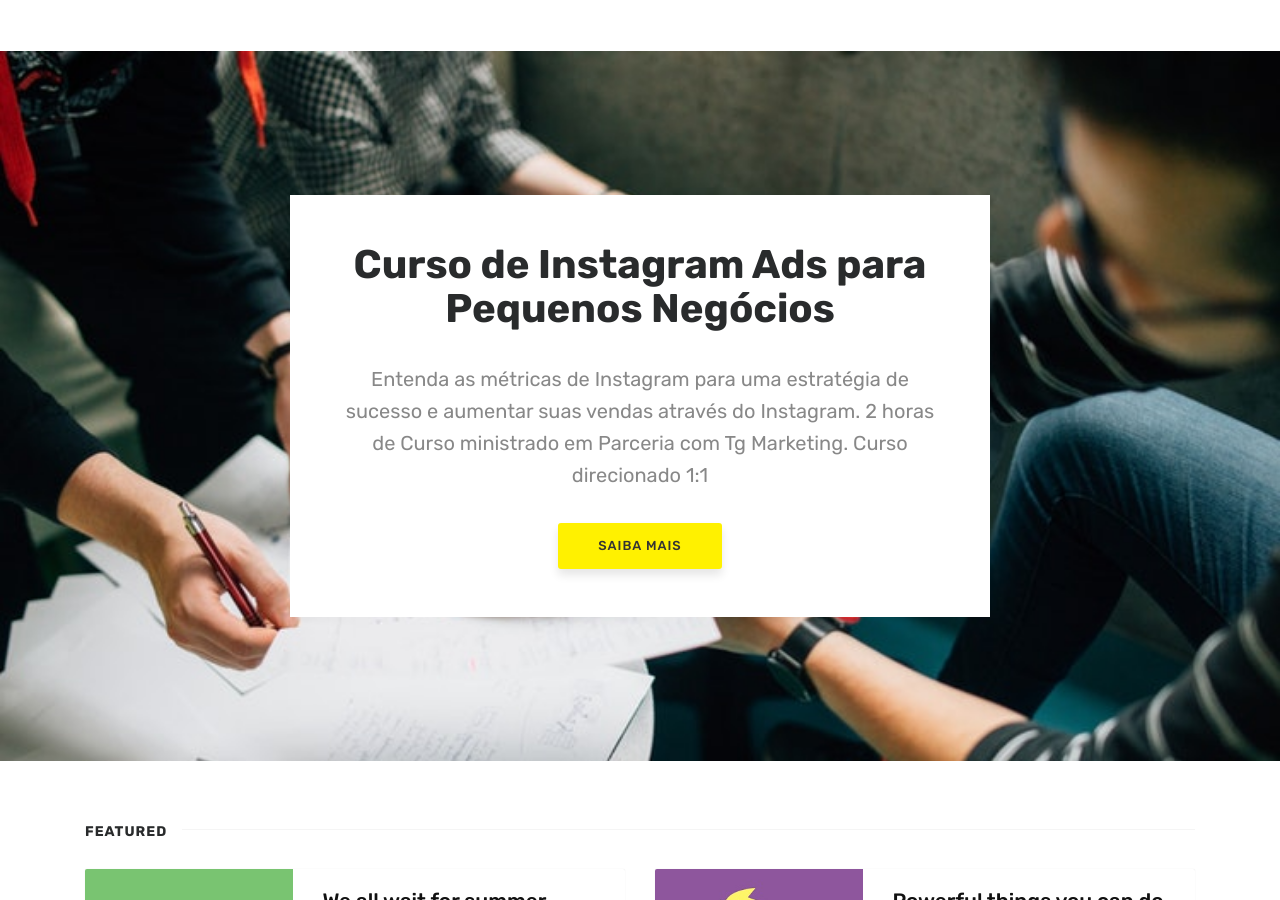
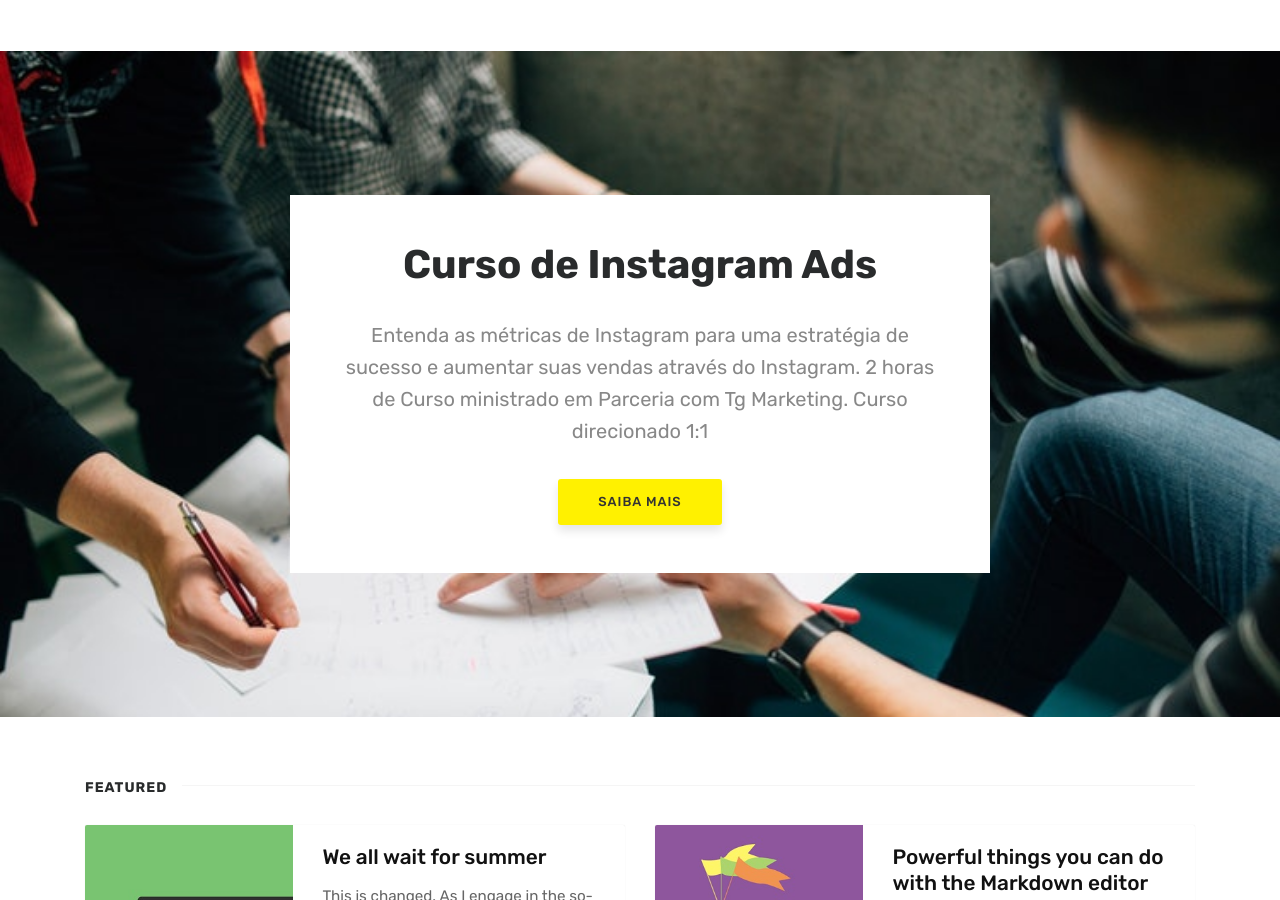
Before and after one commit to fabiolafaria/fabiolafaria.github.io, a Jekyll site: the page built from index.html, in a window 1280 px wide and 900 px high. Built offline with Jekyll 4.4.1, drawn with Linux system fonts in a browser that asks for light colours; the list of posts is cut into pages by our own code; comment, search, counter and statistics services are not loaded.

Commit message:
Updated 'index.html' via CloudCannon

```diff
--- a/index.html
+++ b/index.html
@@ -7,7 +7,7 @@
 ================================================== -->
 <section class="intro full-width">
     <div class="wrapintro">
-        <h1>Curso de Instagram Ads para Pequenos Negócios</h1>
+        <h1>Curso de Instagram Ads</h1>
         <h2 class="lead">Entenda as métricas de Instagram para uma estratégia de sucesso e aumentar suas vendas através do Instagram. <b> 2 horas de Curso </b>  ministrado em Parceria com Tg Marketing. Curso direcionado 1:1 </h2>
         <a href="" class="btn">Saiba Mais</a>
     </div>
```
